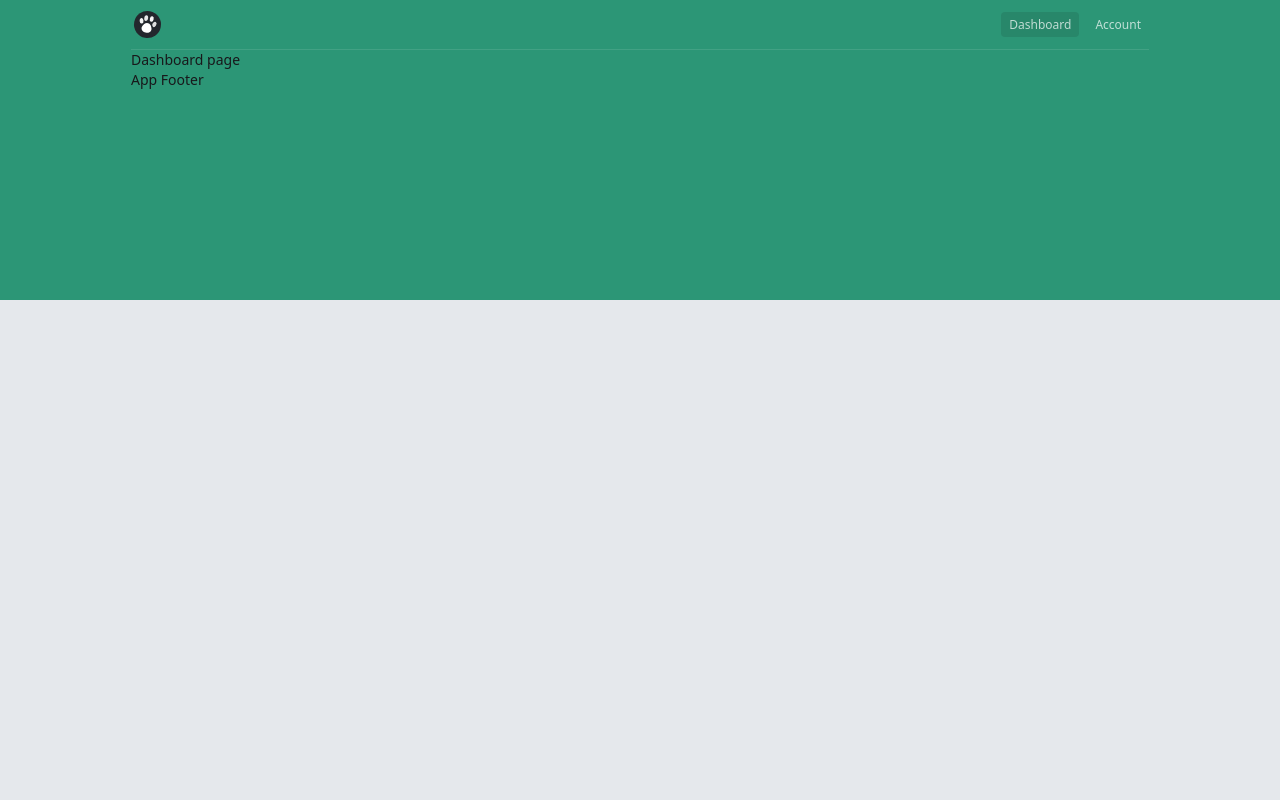
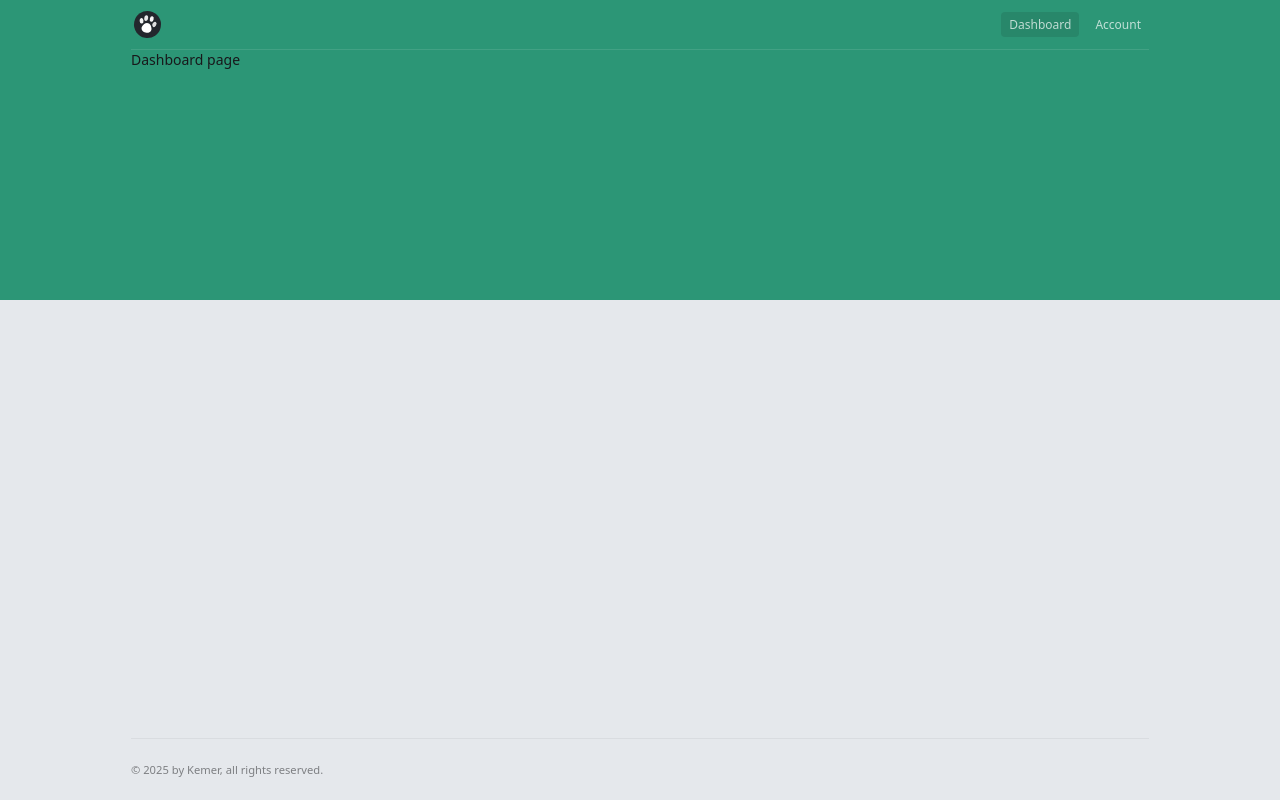
Before and after one commit to keremenen/petcare-app, a Next.js app: page /app/dashboard in a window 1280 px wide. Built offline with nearby package versions, Linux system fonts and the light colour scheme.

Commit message:
Add classes to make footer sticky to bottom

```diff
--- a/src/app/(app)/app/layout.tsx
+++ b/src/app/(app)/app/layout.tsx
@@ -6,7 +6,7 @@ export default function AppLayout({ children }: { children: React.ReactNode }) {
 	return (
 		<>
 			<BackgroundPattern />
-			<div className="max-w-[1050px] mx-auto px-4">
+			<div className="max-w-[1050px] mx-auto px-4 min-h-screen flex flex-col">
 				<AppHeader />
 				{children}
 				<AppFooter />
--- a/src/components/app-footer.tsx
+++ b/src/components/app-footer.tsx
@@ -1,3 +1,9 @@
 export default function AppFooter() {
-	return <div>App Footer</div>
+	return (
+		<footer className="border-t border-black/5 py-5 mt-auto">
+			<small className="opacity-50">
+				&copy; 2025 by Kemer, all rights reserved.
+			</small>
+		</footer>
+	)
 }
```
